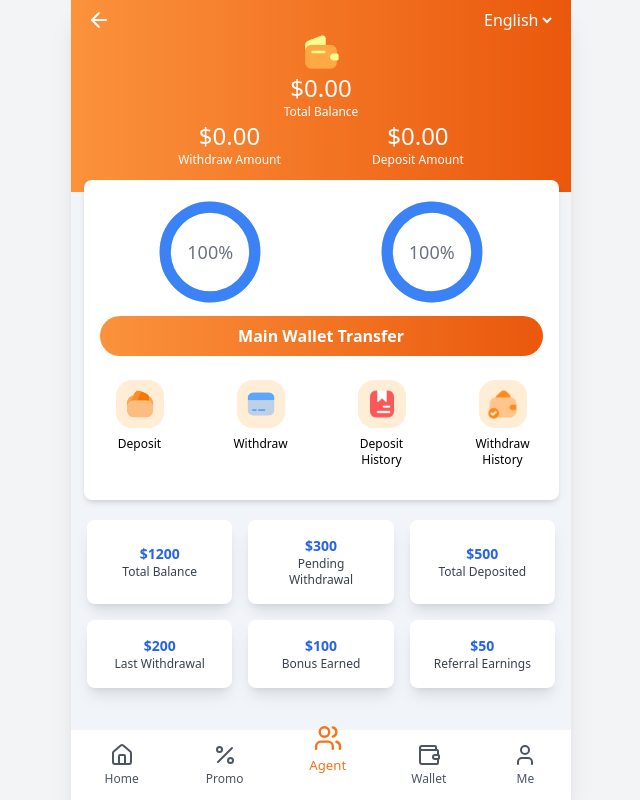
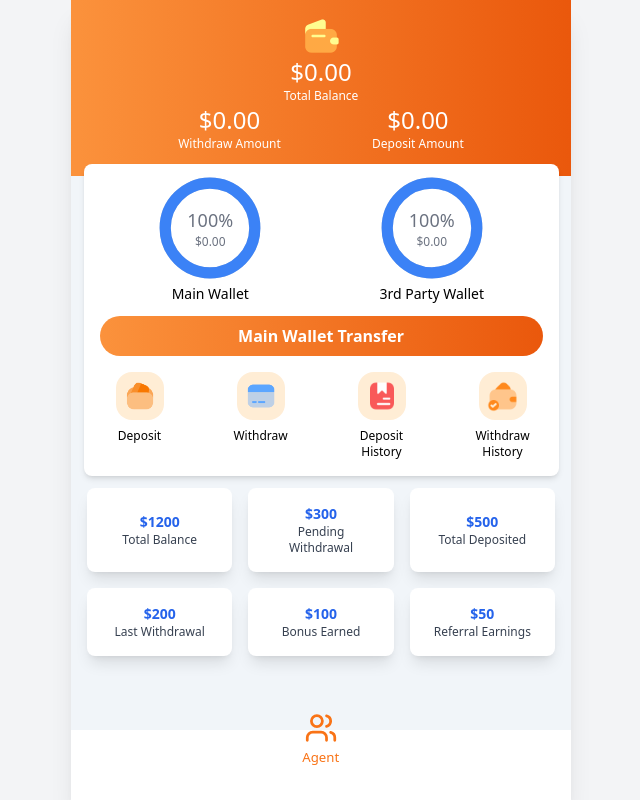
Before and after one commit to keinsta/tcvvip-clone, a React (Vite) app: page /wallet in a window 1280 px wide. Shown: the whole page, without its empty margins (319-959 px from the left). Built offline with nearby package versions, Linux system fonts and the light colour scheme.

Commit message:
Footer Changes

```diff
--- a/src/components/Footer.jsx
+++ b/src/components/Footer.jsx
@@ -4,25 +4,29 @@ import { Link } from "react-router-dom";
 
 const Footer = () => {
   return (
-    <footer className="fixed bottom-0 w-full max-w-[500px] h-[70px] bg-white flex items-center justify-around shadow-t-md ">
+    <footer className="fixed bottom-0 w-full max-w-[500px] h-[70px] bg-white flex items-center justify-around shadow-t-md">
+      {/* <div>
         <Link to={"/"}>
           <FooterItem icon={<Home size={24} />} label="Home" />
         </Link>
         <Link to={"/promotion"}>
           <FooterItem icon={<Percent size={24} />} label="Promo" />
         </Link>
+      </div> */}
 
       {/* Central Agent Icon (Larger & Raised) */}
-      <div className="flex flex-col items-center relative -top-4">
-        <FooterItem icon={<Users size={26} />} label="Agent" isCentral />
+      <div className="flex flex-col items-center absolute -top-4">
+        <FooterItem icon={<Users size={30} />} label="Agent" isCentral />
       </div>
 
+      {/* <div className="">
         <Link to={"/wallet"}>
           <FooterItem icon={<Wallet size={24} />} label="Wallet" />
         </Link>
         <Link to={"/login"}>
           <FooterItem icon={<User size={24} />} label="Me" />
         </Link>
+      </div> */}
     </footer>
   );
 };
--- a/src/pages/UserWallet.jsx
+++ b/src/pages/UserWallet.jsx
@@ -14,20 +14,7 @@ const UserWallet = () => {
   return (
     <div className="bg-slate-100 h-[100vh]">
       <div className="w-full bg-gradient-to-r from-orange-400 to-orange-600 pb-6 mb-2">
-        <div className="w-full flex items-center justify-between px-4 pt-2">
-          <div className="flex-shrink-0">
-            <ArrowLeft size={24} className="text-white" />
-          </div>
-
-          <div className="flex-shrink-0 text-white">
-            <select className="bg-transparent border-none text-white">
-              <option value="en">English</option>
-              <option value="ur">Urdu</option>
-            </select>
-          </div>
-        </div>
-
-        <div className="w-full px-4 flex flex-col items-center">
+        <div className="w-full pt-4 px-4 flex flex-col items-center">
           <div className=" text-white flex flex-col items-center">
             <img src={icons[0].icon} alt="Wallet-Icon" className="w-10" />
             <div className="flex flex-col items-center">
@@ -49,7 +36,7 @@ const UserWallet = () => {
         </div>
       </div>
 
-      <div className="w-[95%] mx-auto bg-white rounded-lg shadow-md mt-[-20px] p-4">
+      <div className="w-[95%] mx-auto bg-white rounded-lg shadow-md mt-[-20px] px-4 pt-2">
         <div className="flex justify-around">
           <div className="relative w-28 h-28">
             <svg className="w-full h-full" viewBox="0 0 100 100">
@@ -75,9 +62,11 @@ const UserWallet = () => {
                 cy="50"
               />
             </svg>
-            <div className="absolute inset-0 flex items-center justify-center text-lg text-gray-500">
-              {progress}%
+            <div className="absolute inset-0 flex flex-col items-center justify-center text-lg text-gray-500">
+              <div>{progress}%</div>
+              <span className="text-xs">$0.00</span>
             </div>
+            <p className="text-sm text-center">Main Wallet</p>
           </div>
           <div className="relative w-28 h-28">
             <svg className="w-full h-full" viewBox="0 0 100 100">
@@ -103,12 +92,14 @@ const UserWallet = () => {
                 cy="50"
               />
             </svg>
-            <div className="absolute inset-0 flex items-center justify-center text-lg text-gray-500">
-              {progress}%
+            <div className="absolute inset-0 flex flex-col items-center justify-center text-lg text-gray-500">
+              <span>{progress}%</span>
+              <span className="text-xs">$0.00</span>
             </div>
+            <p className="text-sm text-center">3rd Party Wallet</p>
           </div>
         </div>
-        <button className="bg-gradient-to-r from-orange-400 to-orange-600 w-full rounded-3xl p-2 my-2 text-white font-semibold">
+        <button className="bg-gradient-to-r from-orange-400 to-orange-600 w-full rounded-3xl p-2 mt-8 text-white font-semibold">
           Main Wallet Transfer
         </button>
         <div className="flex justify-between p-4">
@@ -123,7 +114,7 @@ const UserWallet = () => {
         </div>
       </div>
 
-      <div className="max-w-3xl mx-auto grid grid-cols-3 gap-4 p-4 my-1">
+      <div className="max-w-3xl mx-auto grid grid-cols-3 gap-4 py-2 px-4 my-1">
         {[
           { amount: "$1200", text: "Total Balance" },
           { amount: "$300", text: "Pending Withdrawal" },
```
Lines whose indentation alone changed are shown as unchanged.
